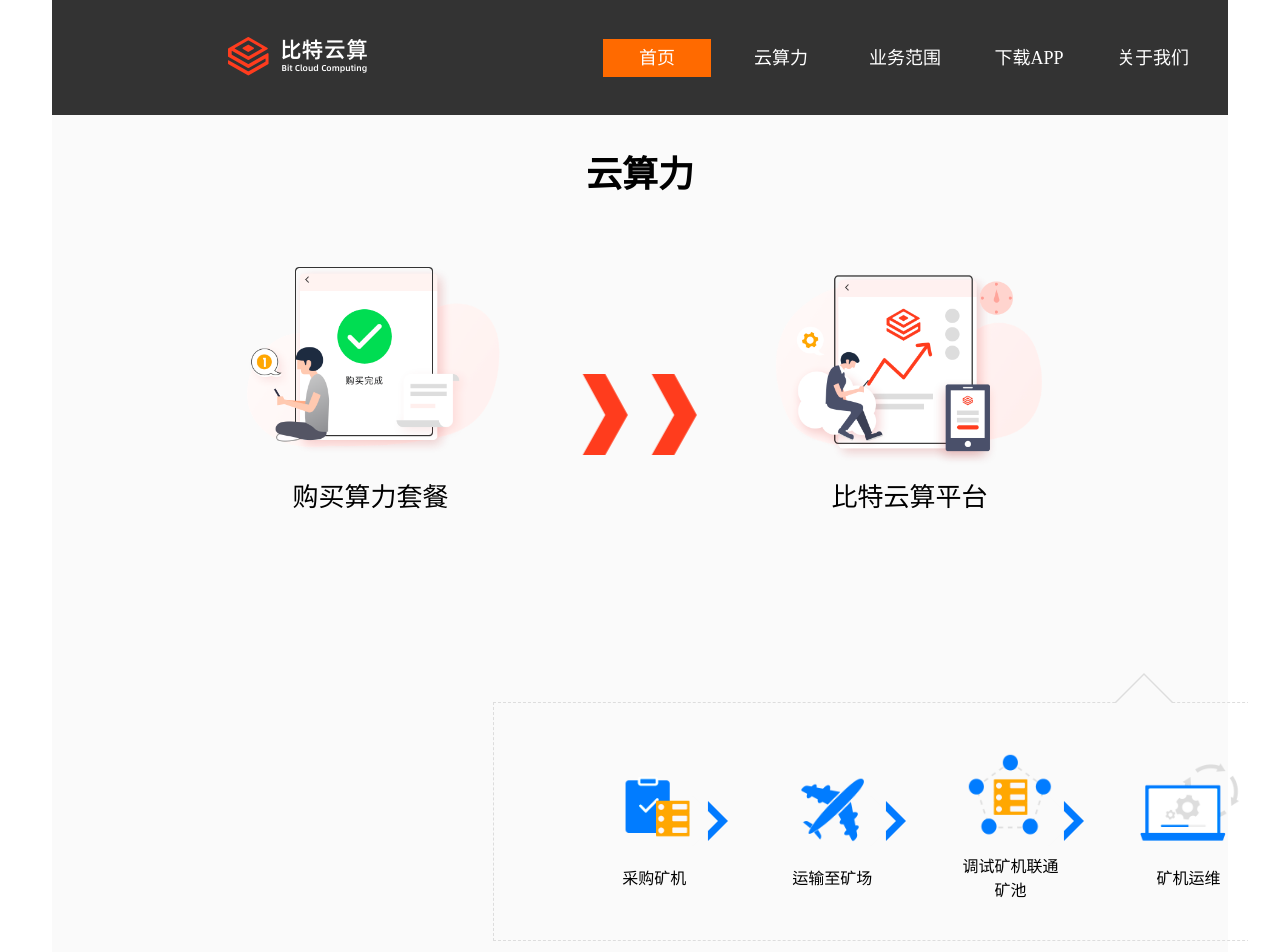
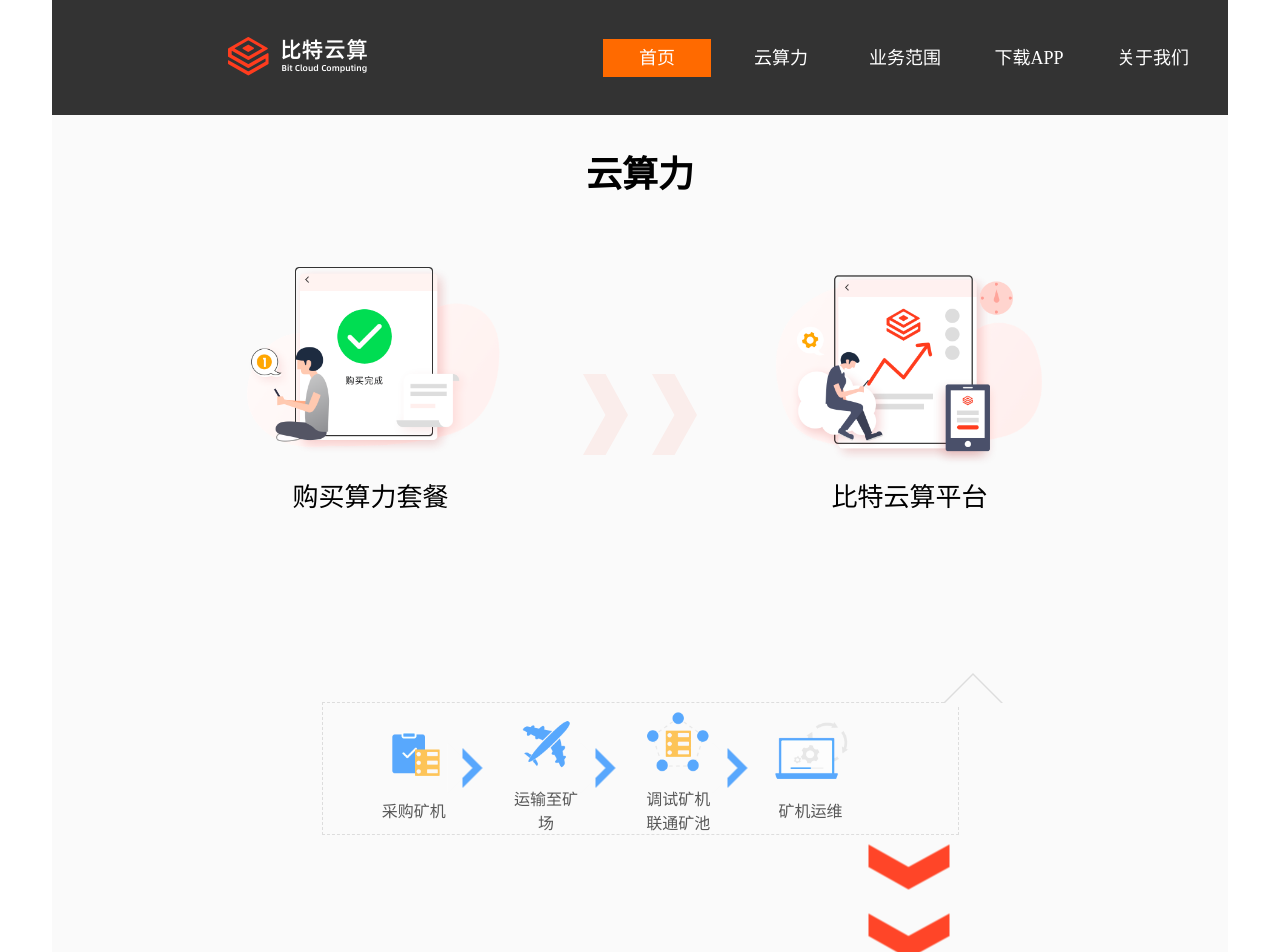
Before and after one commit to xiao000/official, a Vue app: page /#/content in a window 1280 px wide. Shown: the top 952 px of the page. Built offline with nearby package versions, Linux system fonts and the light colour scheme; a web font is replaced by a local one.

Commit message:
返回顶部动画

```diff
--- a/src/components/cloud.vue
+++ b/src/components/cloud.vue
@@ -8,18 +8,18 @@
         <span class="cloudTxt">购买算力套餐</span>
       </el-col>
       <el-col :span="5">
-        <div class="arrow animated fadeInLeft">
+        <div class="arrow">
           <img :src="arrow2" alt="1">
         </div>
       </el-col>
-      <el-col :span="6">
+      <el-col :span="6" class="btCloud">
         <img :src="cloud2" alt="1">
         <span class="cloudTxt">比特云算平台</span>
       </el-col>
     </el-row>
-    <el-row type="flex" class="row-bg" justify="end">
-      <el-col :span="15">
-        <el-row type="flex" class="row-bg platform animated bounce" justify="center" align="middle">
+    <el-row type="flex" class="row-bg" justify="center">
+      <el-col :span="13">
+        <el-row type="flex" class="row-bg platform" justify="center" align="middle">
           <el-col :span="3" class="pt1Animat animated fadeInLeft"><img :src="pt1" alt=""><span>采购矿机</span></el-col>
           <el-col :span="2" class="pt2Animat animated fadeInLeft"><div class="blueArrow"></div></el-col>
           <el-col :span="3" class="pt3Animat animated fadeInLeft"><img :src="pt2" alt=""><span>运输至矿场</span></el-col>
@@ -87,17 +87,23 @@
 .cloudTxt{font-size: 26px;}
 .arrow,.arrowl{line-height: 445px;}
 .arrowt img{transform: rotate(90deg);}
-.arrowl,.arrowt,.arrow,.pt1Animat,.pt2Animat,
-.pt3Animat,.pt4Animat,.pt5Animat,.pt6Animat,.pt7Animat{animation-iteration-count:1000;animation-duration:6.5s}
+.arrow{animation: dropdown 3s linear infinite;}
+@keyframes dropdown {
+    0% {opacity: 0;left: -388px;}
+   50% {opacity: 0.5;left: 0px;}
+  100% {opacity: 1; left: 388px;}
+  }
+.pt1Animat,.pt2Animat,.pt3Animat,.pt4Animat,.pt5Animat,.pt6Animat,.pt7Animat{
+  animation-iteration-count:infinite;animation-duration:6.5s;
+  -webkit-animation-iteration-count:infinite;-webkit-animation-duration:4.5s;
+  }
+  .arrowl,.arrowt{
+    animation-iteration-count:infinite;animation-duration:8.5s;
+  -webkit-animation-iteration-count:infinite;-webkit-animation-duration:8.5s;
+
+  }
 .arrowl img{transform: rotate(180deg);}
-/* .pt1Animat{animation-delay:1s;}
-.pt2Animat{animation-delay:4.5s;}
-.pt3Animat{animation-delay:8s;}
-.pt4Animat{animation-delay:11.5s;}
-.pt5Animat{animation-delay:15s;}
-.pt6Animat{animation-delay:18.5s;}
-.pt7Animat{animation-delay:22s;} */
-.platform{position: relative;border: 1px dashed #DDDDDD; width: 857px;height: 239px;margin: 30px 0;}
+.platform{position: relative;border: 1px dashed #DDDDDD;margin: 30px 0;}
 .platform span{font-size: 16px;}
 .dottedArrow{
     position: absolute;
--- a/src/layout/backtop.vue
+++ b/src/layout/backtop.vue
@@ -19,7 +19,9 @@
     return {
       opacity: ".3",
       gotop: false,
-      scrollHeight:15
+      scrollHeight:15,
+      scrollTop: null //初始化scrollTop
+
     };
   },
   props: ["ele"],
@@ -28,6 +30,9 @@
     // 此处true需要加上，不加滚动事件可能绑定不成功
     window.addEventListener("scroll", this.handleScroll, true);
   },
+  destroyed() {
+      window.removeEventListener('scroll', this.handleScroll, true);
+    },
   methods: {
     enterBackTop() {
       this.opacity = "1";
@@ -36,13 +41,30 @@
       this.opacity = ".3";
     },
     handleScroll() {
-      let scrolltop = document.documentElement.scrollTop;
-      scrolltop > this.scrollHeight? (this.gotop = true):(this.gotop = false);
+       this.scrollTop = window.pageYOffset || document.documentElement.scrollTop || document.body.scrollTop
+        if (this.scrollTop > 500) {
+          this.gotop = true
+        } else {
+          this.gotop = false
+        }
     },
     handleScrollTop() {
-      this.$nextTick(() => {
-        document.documentElement.scrollTop=0;
-      });
+      // this.$nextTick(() => {
+      //   document.documentElement.scrollTop=0;
+      // });
+      let timer = null,
+          that = this
+        cancelAnimationFrame(timer)
+        timer = requestAnimationFrame(function fn() {
+          if (that.scrollTop > 0) {
+            that.scrollTop -= 50
+            document.body.scrollTop = document.documentElement.scrollTop = that.scrollTop;
+            timer = requestAnimationFrame(fn)
+          } else {
+            cancelAnimationFrame(timer);
+            that.visiable = false;
+          }
+        })
     }
   }
 };
```
Also changed, not shown: 1 other file (tests, documents, lock files or other folders).
